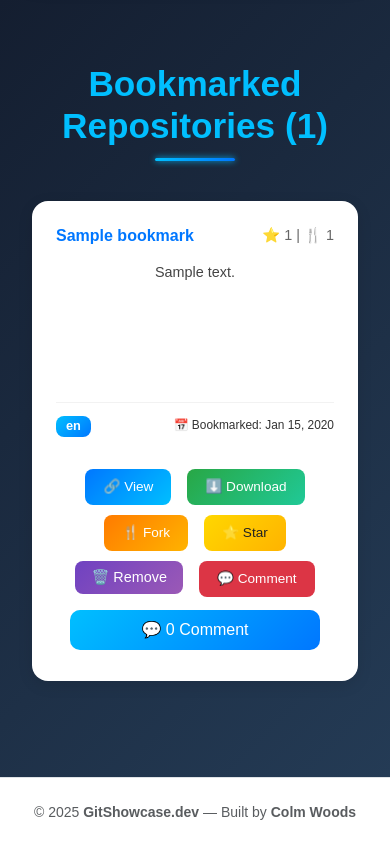
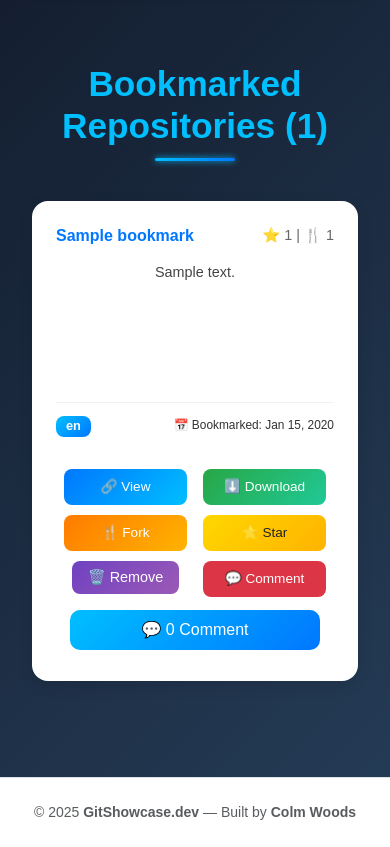
Before and after one commit to colmwoods/GitShowcase.dev, a Django app: page /bookmarks/ in a window 390 px wide. Shown: the part 406-1253 px from the top of the page. Run offline with Django 5.2, Linux system fonts and the light colour scheme; a user stored in the database is signed in; tables that the repository leaves empty hold one stand-in row (values such as "Sample post"); a database or web service that is not in the repository returns one stand-in record (values such as "Sample title"); data that the repository does not hold is empty; some libraries are stand-ins or nearby versions.

Commit message:
Add 1 media query to keep 2 x 2 x 2 grid for buttons

```diff
--- a/static/css/style.css
+++ b/static/css/style.css
@@ -394,6 +394,16 @@ footer {
     transition: all 0.2s ease;
 }
 
+.repo-actions>* {
+    flex: 0 1 calc(50% - 16px);
+}
+
+/* ✅ optional: enforce same look even on very small screens */
+@media (max-width: 360px) {
+    .repo-actions>* {
+        flex: 0 1 calc(50% - 12px);
+    }
+}
 
 .repo-actions .btn-action:hover {
     transform: translateY(-2px);
```
